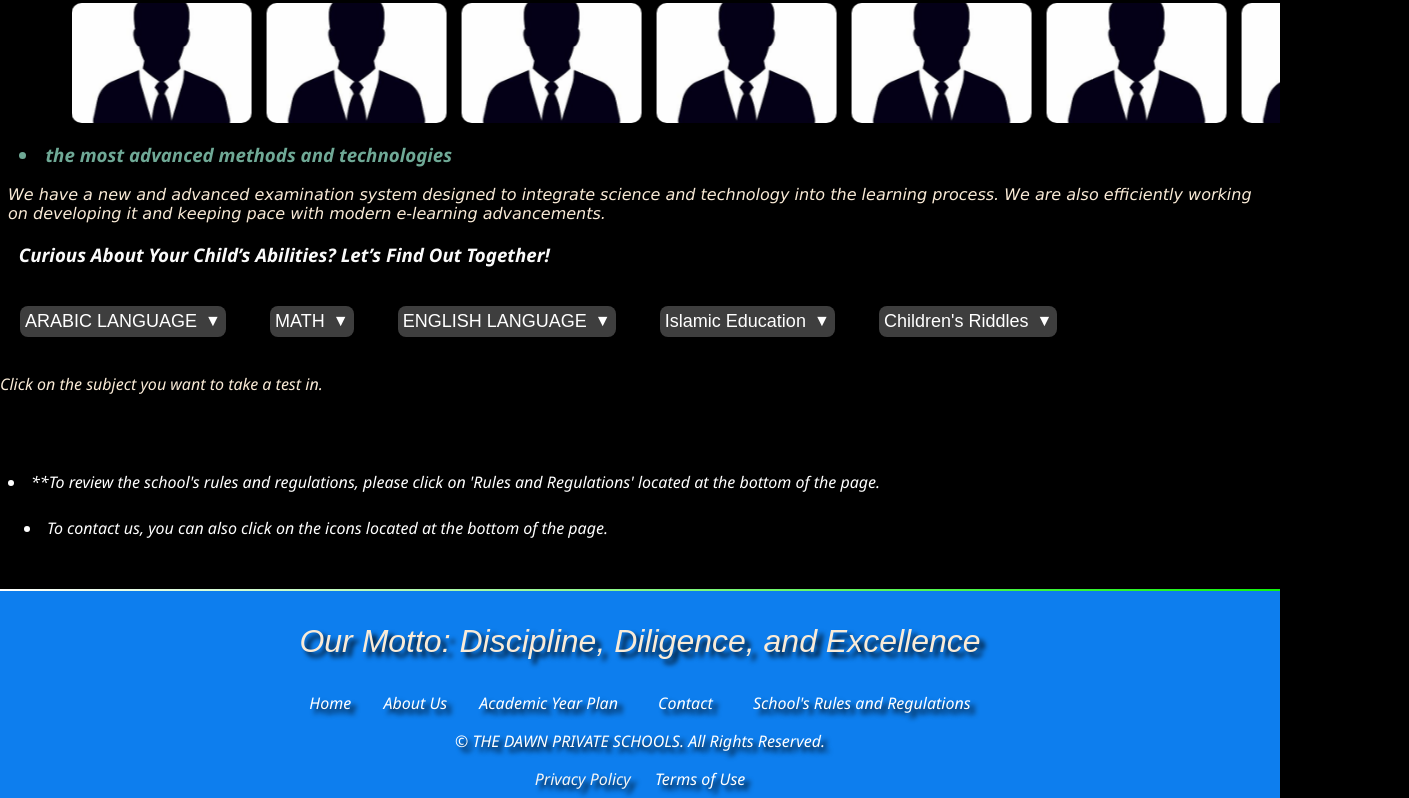
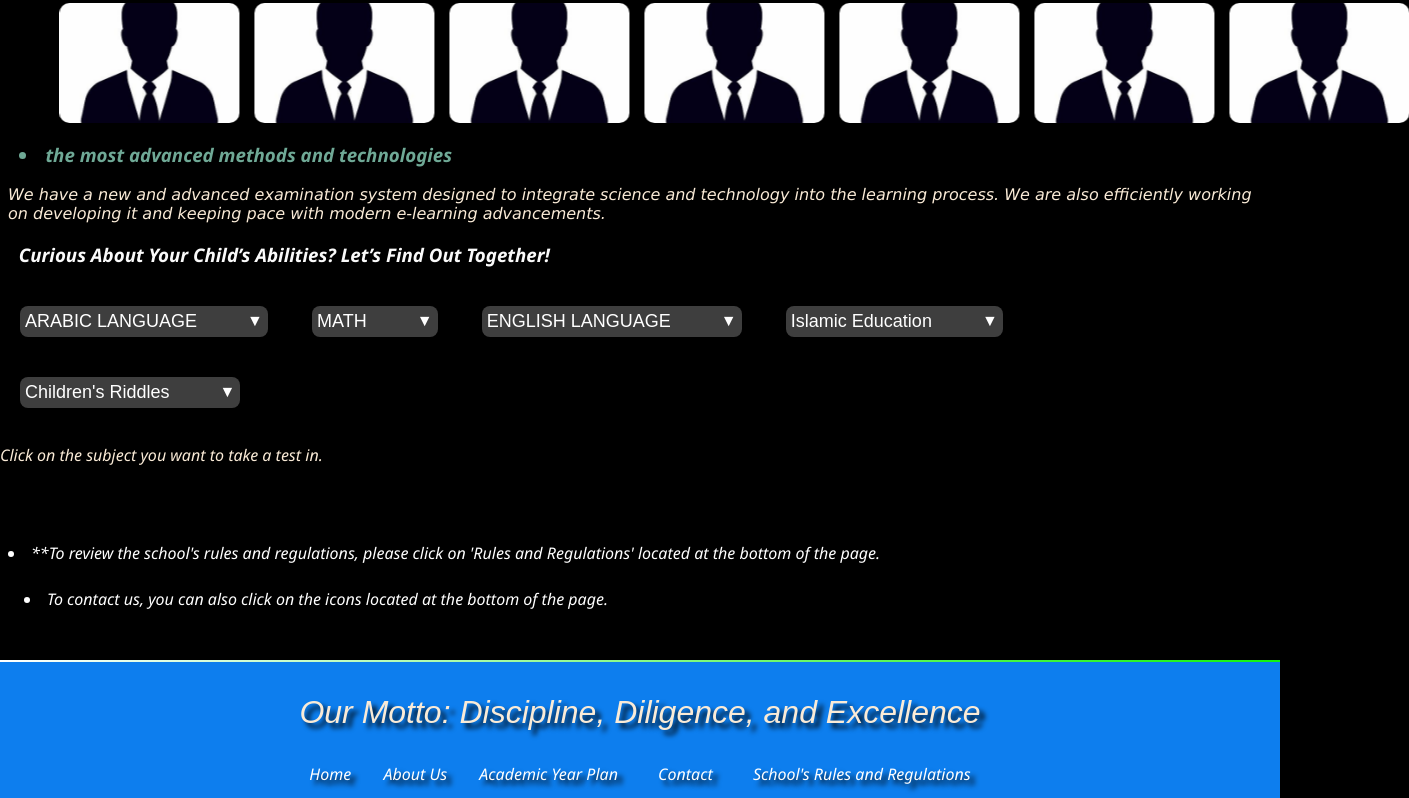
Before and after one commit to Ork11/The-Dawn-Privet-Schools, a website: page index.html in a window 1280 px wide. Shown: the part 1988-2786 px from the top of the page, 1409 px wide, since content can reach past the window. Drawn offline with Linux system fonts and the light colour scheme.

Commit message:
Update index.css

```diff
--- a/index.css
+++ b/index.css
@@ -9,17 +9,9 @@ body{
 
 }
 
-html, body {
-  overflow-x: hidden;
-}
-html {
-  scroll-behavior: smooth;
-  will-change: scroll-position;
-  overflow-x: hidden;
-}
-.tit{
-  text-shadow: 5px 5px 5px #000000 ;
-}
+
+
+
 
 
 
@@ -408,7 +400,7 @@ hr {
 .reveal-text {
   opacity: 0;
   transform: translateY(50px);
-  transition: all 0.6s ease-out;
+  transition: all 0.3s ease-out;
 }
 
 .reveal-text.active {
@@ -512,6 +504,8 @@ hr {
       position: relative;
       display: inline-block;
       margin: 20px;
+
+
     }
 
     .dropdown-btn {
@@ -526,7 +520,8 @@ hr {
       align-items: center;
       gap: px;
       transition: background-color 0.3s ease;
-      text-align: left;
+      text-align: center;
+      gap: 50px;
 
     }
 
@@ -557,6 +552,7 @@ hr {
       transition: max-height 0.4s ease, opacity 0.4s ease;
       z-index: 10;
       text-align: center;
+
     }
 
     .dropdown-content.show {
@@ -575,3 +571,6 @@ hr {
     .dropdown-content a:hover {
       background-color: #f2f2f2;
     }
+    .dropdown{
+      text-align: center;
+    }
```
